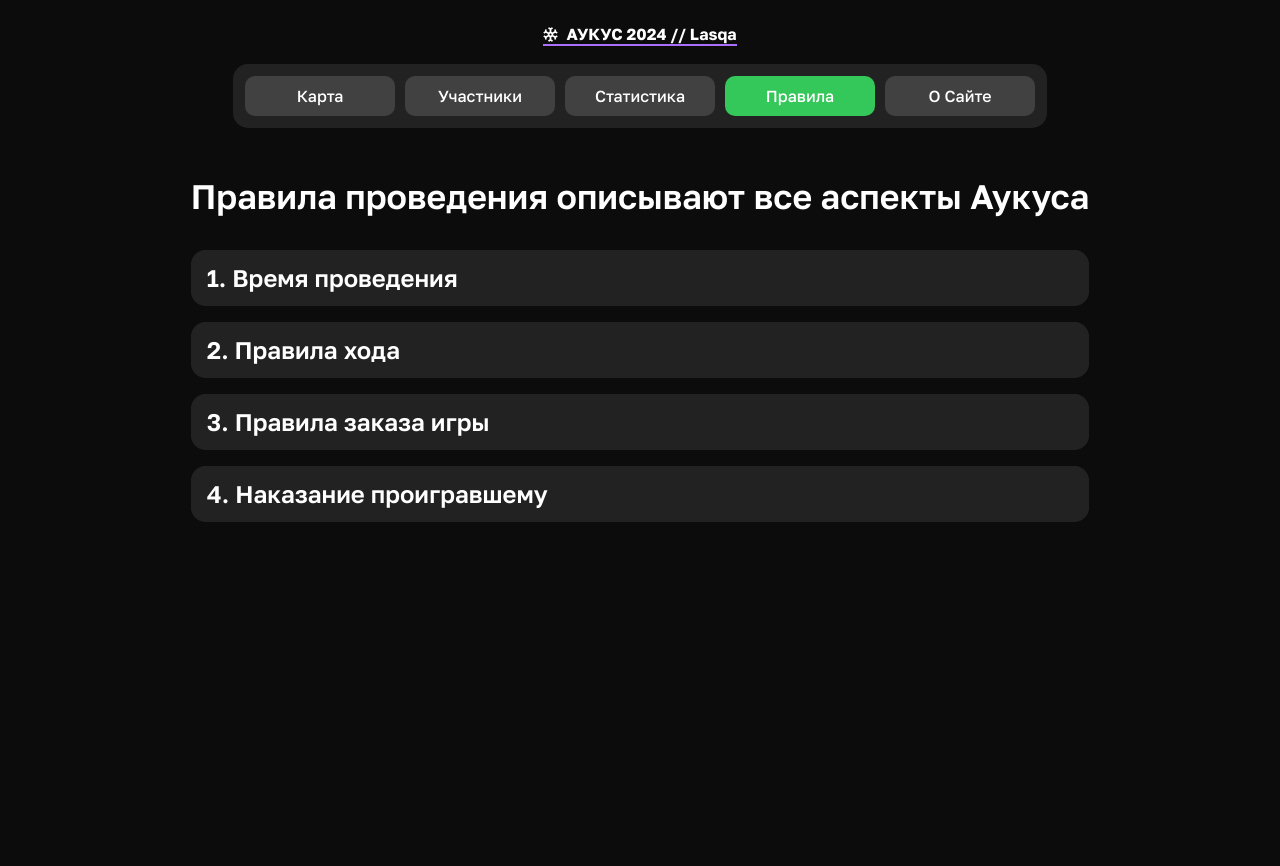
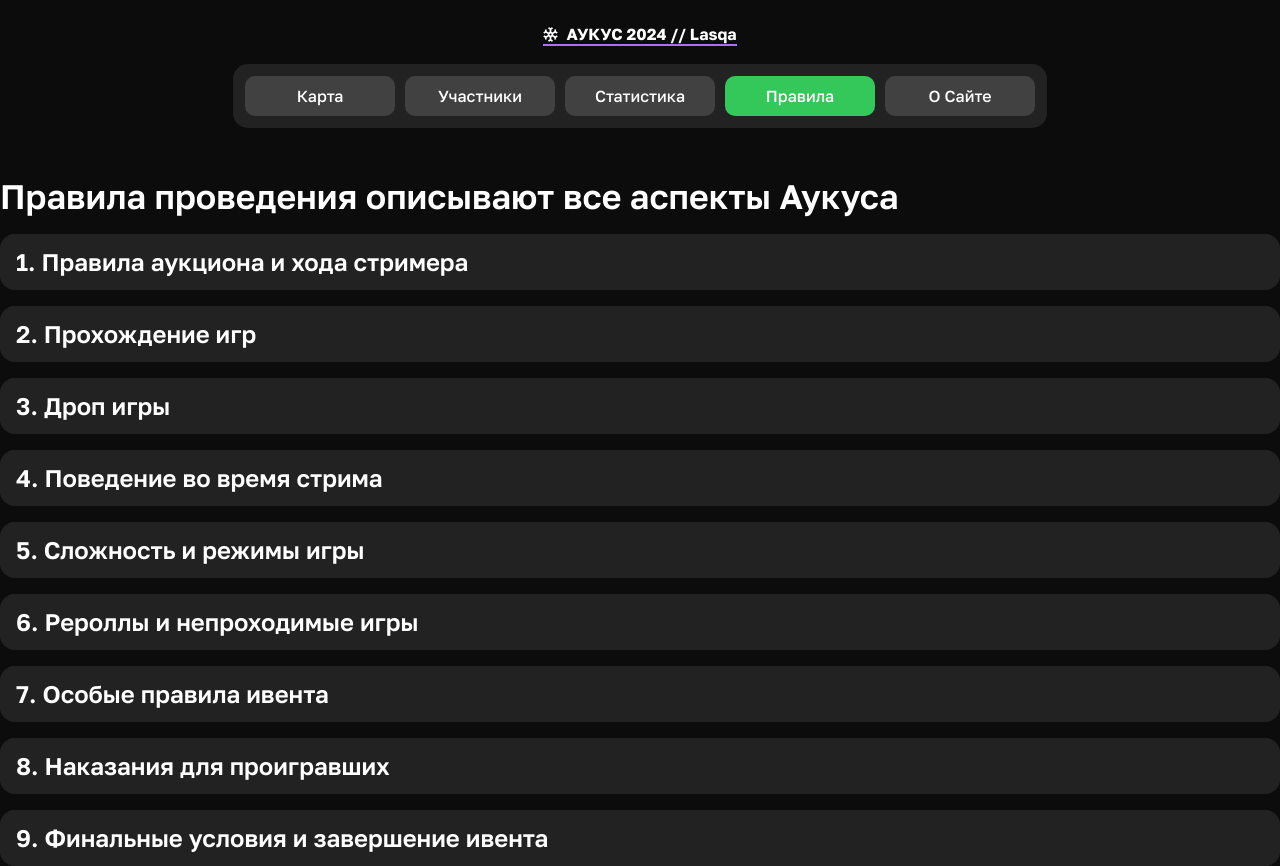
Before and after one commit to i7d3v3l0p3r/aukus-frontend, a React (Create React App) app: page /rules in a window 1280 px wide. Before the commit the page ends 800 px from the top, so only its background shows below. Built offline with nearby package versions, Linux system fonts and the light colour scheme.

Commit message:
Add rules

```diff
--- a/src/pages/rules/RulesPage.tsx
+++ b/src/pages/rules/RulesPage.tsx
@@ -7,6 +7,200 @@ import {
 } from '@mui/material'
 import { Color } from 'utils/types'
 
+const rules = [
+  {
+    title: 'Правила аукциона и хода стримера',
+    content: [
+      {
+        title: 'Аукцион',
+        content: [
+          'Стример запускает аукцион на сайте pointauc.com с таймером 20 минут и минимальной ставкой 100 рублей',
+          'Время на таймере можно увеличивать за донат только если остаётся менее двух минут (по минуте за донат)',
+          'После завершения аукциона и выбора игры (время вращения колеса — не менее 60 секунд), стример начинает прохождение игры',
+          'Участники ивента не могут заказывать друг другу игры',
+        ],
+      },
+      {
+        title: 'Совершение хода',
+        content: [
+          'После прохождения игры стример бросает шестигранный кубик и перемещается по игровому полю',
+          'Если игра длится более 15 часов (по HLTB), стример может бросить два кубика на клетках от 1 до 80, но на клетках 81-101 — только один',
+          'Результаты хода записываются в логах: название игры, результат броска кубика и короткий комментарий',
+        ],
+      },
+    ],
+  },
+  {
+    title: 'Прохождение игр',
+    content: [
+      {
+        title: 'Когда игра считается пройденной',
+        content: [
+          'Появились финальные титры (кроме шуточных концовок)',
+          'Пройдены все уровни (например, в играх "три-в-ряд")',
+          'Побит рекорд установленный разработчиком (High Score)',
+          'Рогалик (rogue-like) считается пройденным после первой победы над финальным боссом',
+        ],
+      },
+      {
+        title: 'Особенности игр',
+        content: [
+          'В играх с несколькими кампаниями (например, RTS) стример может пройти только одну кампанию на выбор',
+          'Если выпала визуальная новелла, весь текст должен быть зачитан (кроме повторений)',
+          'Разрешено использовать бонусы из GOTY-изданий, но донатить в игры для упрощения прохождения нельзя',
+        ],
+      },
+    ],
+  },
+  {
+    title: 'Дроп игры',
+    content: [
+      {
+        title: 'Показ перед дропом',
+        content: [
+          'Игра должна быть показана на стриме хотя бы один час до её дропа',
+        ],
+      },
+      {
+        title: 'Наказания за дроп',
+        content: [
+          'Стример обязан выпить 1 шот крепкого алкоголя (35°) или сделать 30 отжиманий/50 приседаний за каждые 10 000 ₽ на аукционе с выигравшей игрой',
+          'Первый шот/отжимания должны быть выполнены сразу после дропа',
+          'После выполнения наказания стример бросает кубик и движется по игровому полю в обратную сторону, на клетках 81-101 бросается два кубика',
+        ],
+      },
+      {
+        title: 'Логирование дропа',
+        content: [
+          'Название игры и результат броска записываются в логи, после чего начинается новый аукцион',
+        ],
+      },
+    ],
+  },
+  {
+    title: 'Поведение во время стрима',
+    content: [
+      {
+        title: 'Запрещенные действия',
+        content: [
+          'Читы, трейнеры, сторонние программы для упрощения игры',
+          'Использование модов, меняющих баланс игры',
+          'Спидран-стратегии, если они были неизвестны до начала прохождения',
+        ],
+      },
+      {
+        title: 'Подсказки из чата',
+        content: [
+          'Подсказки нежелательны, но разрешены для поинт-энд-клик квестов',
+          'Запрещено раскрывать абузы или спидран-стратегии',
+        ],
+      },
+      {
+        title: 'Кат-сцены и диалоги',
+        content: [
+          'Запрещено скипать кат-сцены и диалоги при первом прохождении в рамках аукциона',
+          'Если стример точно собирается дропнуть игру, он может скипать кат-сцены за последний час перед дропом',
+        ],
+      },
+    ],
+  },
+  {
+    title: 'Сложность и режимы игры',
+    content: [
+      {
+        title: 'Сложность игры',
+        content: [
+          'Игра должна проходиться на стандартной сложности, предлагаемой по умолчанию',
+          'Если в игре нет выбора сложности, стример может выбрать более лёгкий режим, но не "изи"',
+          'Если игра автоматически понижает сложность, это не аннулирует прохождение',
+        ],
+      },
+      {
+        title: 'Опциональные режимы',
+        content: [
+          'Если в игре есть два режима (например, "хардкор" и "обычный"), стример вправе выбирать более лёгкий',
+        ],
+      },
+    ],
+  },
+  {
+    title: 'Рероллы и непроходимые игры',
+    content: [
+      {
+        title: 'Непроходимые игры',
+        content: [
+          'Если аукцион выиграла игра, которая не может быть завершена (например, MMO, песочница), производится реролл',
+        ],
+      },
+      {
+        title: 'Условия реролла',
+        content: [
+          'Игра уже была пройдена',
+          'У игры нет концовки',
+          'Игра не захватывается OBS или вылетает',
+          'Игра запрещена к показу на платформе',
+          'В игре отсутствует русский или английский интерфейс',
+          'Реролл осуществляется путём повторного вращения колеса с удалением нерабочего варианта',
+        ],
+      },
+    ],
+  },
+  {
+    title: 'Особые правила ивента',
+    content: [
+      {
+        title: 'Финальный рывок',
+        content: [
+          'Стример, попавший на клетку "Финальный рывок" (101), проводит аукцион и проходит игру, чтобы переместиться на финиш и стать победителем',
+        ],
+      },
+      {
+        title: 'Просмотровый аукцион',
+        content: [
+          'Стример, прошедший 5 игр подряд, может провести просмотровый аукцион по своим правилам',
+          'На клетке "Финальный рывок" (101) проводить просмотровый аукцион запрещено',
+        ],
+      },
+    ],
+  },
+  {
+    title: 'Наказания для проигравших',
+    content: [
+      {
+        title: 'Последнее место',
+        content: [
+          'Озвучить 10-12 серий аниме, выбранного другими участниками',
+          'Провести одну ночь на улице в образе бомжа',
+          'Записать мемное видео',
+          'Внести 10 000 рублей в общий фонд на кубок победителю',
+        ],
+      },
+      {
+        title: 'Участники с 4 по 12 место',
+        content: [
+          'Смотреть аниме, озвученное последним местом',
+          'Внести вклад в фонд на кубок (сумма зависит от занятого места)',
+        ],
+      },
+    ],
+  },
+  {
+    title: 'Финальные условия и завершение ивента',
+    content: [
+      {
+        title: 'Завершение ивента',
+        content: ['Ивент продолжается до 25 декабря 2024 года'],
+      },
+      {
+        title: 'Определение победителя при отсутствии финишера',
+        content: [
+          'Если никто не дошёл до финиша, победитель определяется по формуле: (пройденные игры) x (этаж) - (количество дропов)',
+        ],
+      },
+    ],
+  },
+]
+
 export default function RulesPage() {
   return (
     <Box display="flex" justifyContent={'center'}>
@@ -15,7 +209,10 @@ export default function RulesPage() {
           Правила проведения описывают все аспекты Аукуса
         </Typography>
 
-        <Box marginTop={4}>
+        <Box marginTop={2} />
+
+        {rules.map((rule, index) => (
+          <Box marginTop={2}>
             <Box>
               <Accordion
                 sx={{
@@ -28,90 +225,36 @@ export default function RulesPage() {
                 <AccordionSummary
                   sx={{ background: Color.greyDark, borderRadius: '15px' }}
                 >
-                <Typography variant="h5">1. Время проведения</Typography>
+                  <Typography variant="h5">
+                    {index + 1}. {rule.title}
+                  </Typography>
                 </AccordionSummary>
                 <AccordionDetails
                   sx={{ background: Color.greyDark, borderRadius: '15px' }}
                 >
                   <Typography variant="body2">
-                  Ивент проводится с 1 ноября по 30 ноября
+                    {rule.content.map((content, index) => (
+                      <Box marginLeft={2} marginBottom={2}>
+                        <Typography variant="h6">
+                          {content.title}
+                          {':'}
                         </Typography>
-              </AccordionDetails>
-            </Accordion>
+                        <Box marginTop={1} />
+                        <ul>
+                          {content.content.map((text, index) => (
+                            <li>
+                              <Typography variant="body1">{text}</Typography>
+                            </li>
+                          ))}
+                        </ul>
                       </Box>
-
-          <Box marginTop={2}>
-            <Accordion
-              sx={{
-                borderRadius: '15px',
-                background: Color.greyDark,
-                boxShadow: 'none',
-              }}
-              square={true}
-            >
-              <AccordionSummary
-                sx={{ background: Color.greyDark, borderRadius: '15px' }}
-              >
-                <Typography variant="h5">2. Правила хода</Typography>
-              </AccordionSummary>
-              <AccordionDetails
-                sx={{ background: Color.greyDark, borderRadius: '15px' }}
-              >
-                <Typography variant="body2">
-                  Ивент проводится с 1 ноября по 30 ноября
-                </Typography>
-              </AccordionDetails>
-            </Accordion>
-          </Box>
-
-          <Box marginTop={2}>
-            <Accordion
-              sx={{
-                borderRadius: '15px',
-                background: Color.greyDark,
-                boxShadow: 'none',
-              }}
-              square={true}
-            >
-              <AccordionSummary
-                sx={{ background: Color.greyDark, borderRadius: '15px' }}
-              >
-                <Typography variant="h5">3. Правила заказа игры</Typography>
-              </AccordionSummary>
-              <AccordionDetails
-                sx={{ background: Color.greyDark, borderRadius: '15px' }}
-              >
-                <Typography variant="body2">
-                  Ивент проводится с 1 ноября по 30 ноября
-                </Typography>
-              </AccordionDetails>
-            </Accordion>
-          </Box>
-
-          <Box marginTop={2}>
-            <Accordion
-              sx={{
-                borderRadius: '15px',
-                background: Color.greyDark,
-                boxShadow: 'none',
-              }}
-              square={true}
-            >
-              <AccordionSummary
-                sx={{ background: Color.greyDark, borderRadius: '15px' }}
-              >
-                <Typography variant="h5">4. Наказание проигравшему</Typography>
-              </AccordionSummary>
-              <AccordionDetails
-                sx={{ background: Color.greyDark, borderRadius: '15px' }}
-              >
-                <Typography variant="body2">
-                  Ивент проводится с 1 ноября по 30 ноября
+                    ))}
                   </Typography>
                 </AccordionDetails>
               </Accordion>
             </Box>
           </Box>
+        ))}
       </Box>
     </Box>
   )
```
Lines whose indentation alone changed are shown as unchanged.
